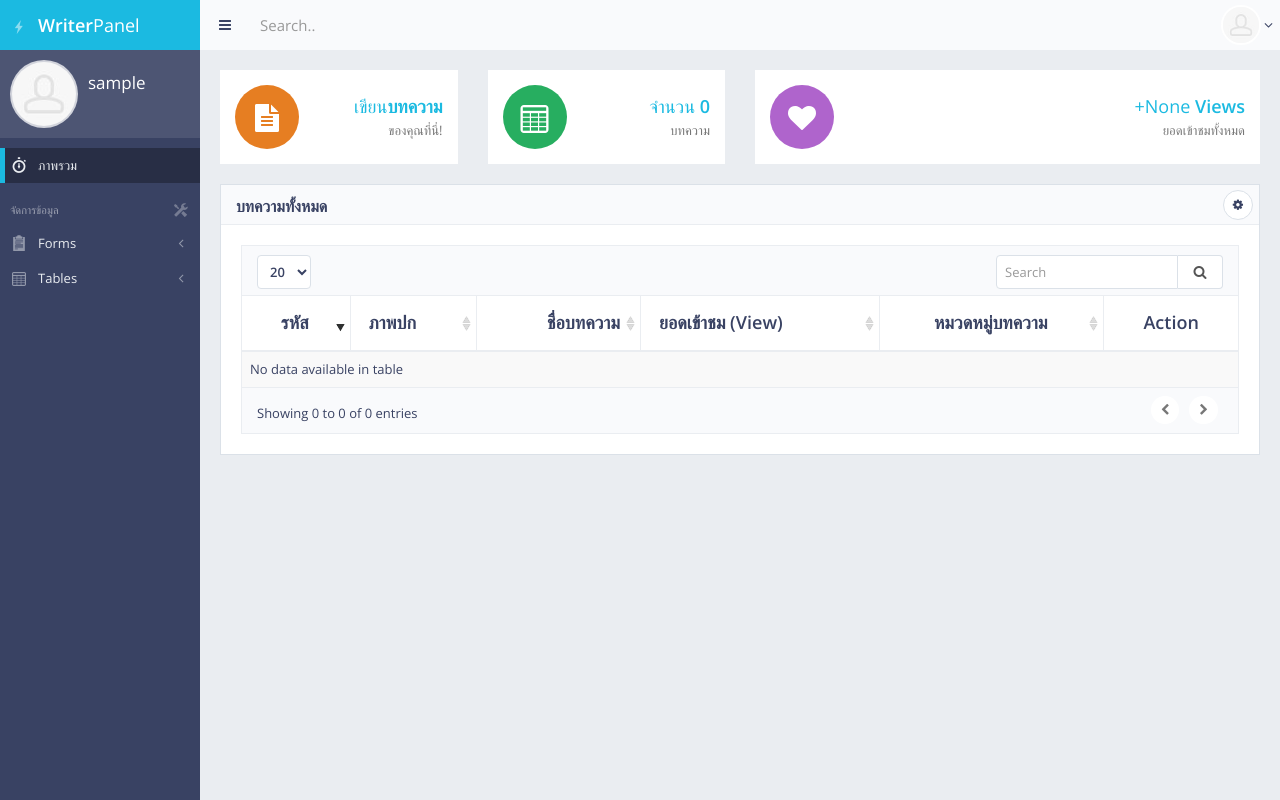
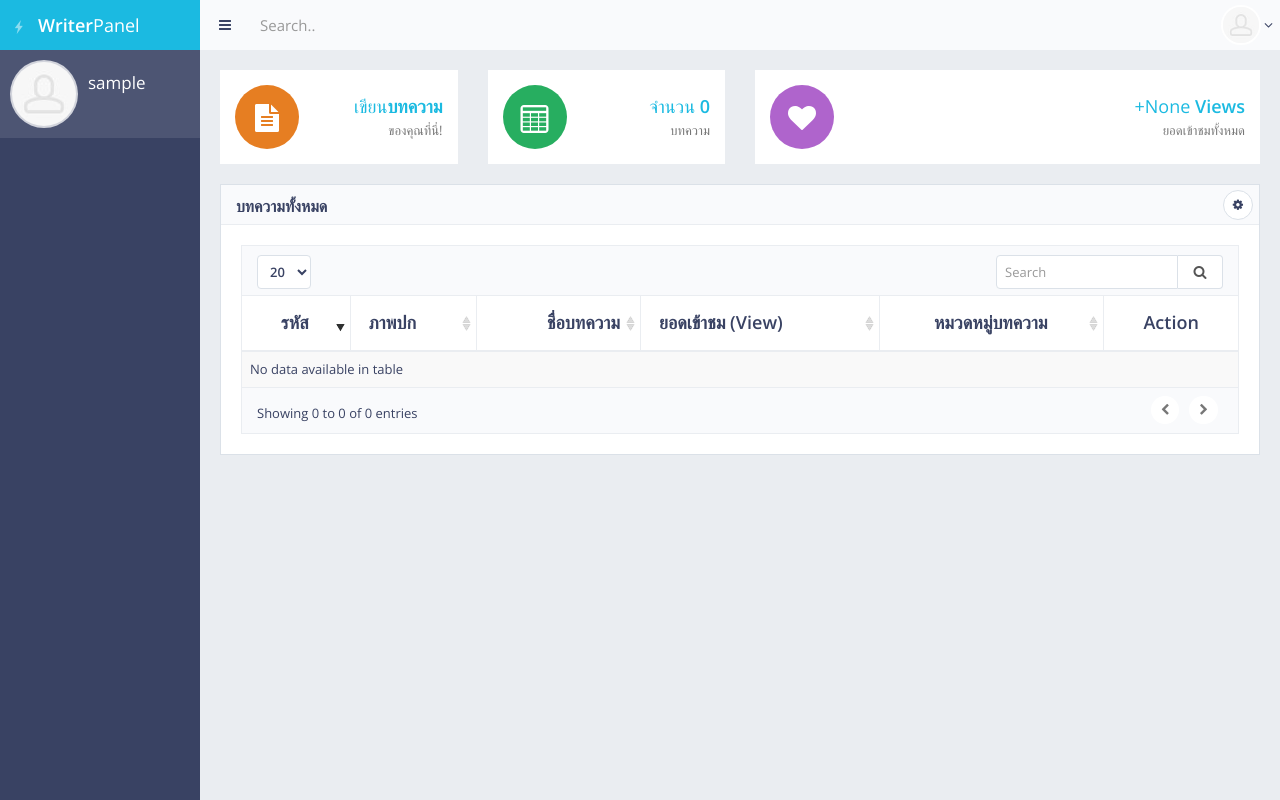
Before and after one commit to siwawutw/Assignment, a Django app: page /writer/dashboard/ in a window 1280 px wide. Run offline with Django 3.2, Linux system fonts and the light colour scheme; the visitor is signed in with stand-in values (Sample User, id 1); data that the repository does not hold is empty; some libraries are stand-ins or nearby versions.

Commit message:
commit chage backend

```diff
--- a/blogs/templates/backend/layout.html
+++ b/blogs/templates/backend/layout.html
@@ -56,33 +56,7 @@
                                 <div class="sidebar-user-name">{{writer}}</div>
                             </div>
                             <!-- END User Info -->
-                            <!-- Sidebar Navigation -->
-                            <ul class="sidebar-nav">
-                                <li>
-                                    <a href="{%url 'panel' %}" class=" active"><i class="gi gi-stopwatch sidebar-nav-icon"></i><span class="sidebar-nav-mini-hide">ภาพรวม</span></a>
-                                </li>
-                                <li class="sidebar-header">
-                                    <span class="sidebar-header-options clearfix"><a href="javascript:void(0)" data-toggle="tooltip" title="Quick Settings"><i class="gi gi-settings"></i></a></span>
-                                    <span class="sidebar-header-title">จัดการข้อมูล</span>
-                                </li>
-                                <li>
-                                    <a href="#" class="sidebar-nav-menu"><i class="fa fa-angle-left sidebar-nav-indicator sidebar-nav-mini-hide"></i><i class="gi gi-notes_2 sidebar-nav-icon"></i><span class="sidebar-nav-mini-hide">Forms</span></a>
-                                    <ul>
-                                        <li>
-                                            <a href="#">General</a>
-                                        </li>
-                                    </ul>
-                                </li>
-                                <li>
-                                    <a href="#" class="sidebar-nav-menu"><i class="fa fa-angle-left sidebar-nav-indicator sidebar-nav-mini-hide"></i><i class="gi gi-table sidebar-nav-icon"></i><span class="sidebar-nav-mini-hide">Tables</span></a>
-                                    <ul>
-                                        <li>
-                                            <a href="#">General</a>
-                                        </li>
-                                    </ul>
-                                </li>
-                            </ul>
-                            <!-- END Sidebar Navigation -->
+
                         </div>
                         <!-- END Sidebar Content -->
                     </div>
```
